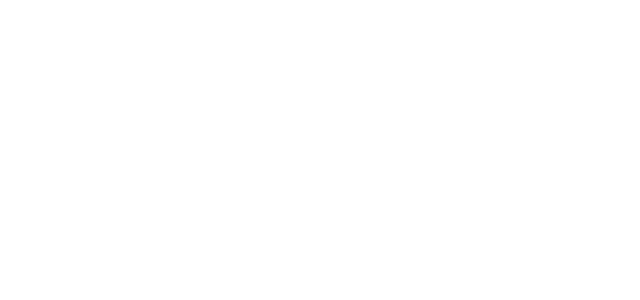
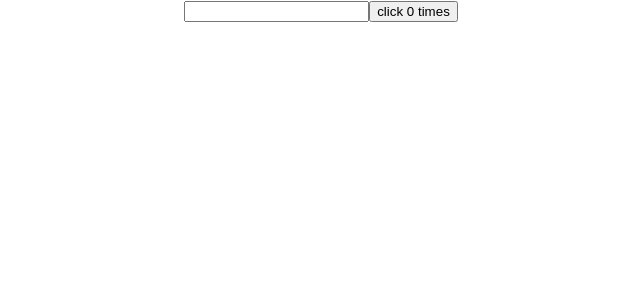
Before and after one commit to EdwinMLara/react-examples-general, a React (Create React App) app: page / in a window 1280 px wide. Shown: the top 300 px of the page, without its empty margins (319-959 px from the left). Built offline with nearby package versions, Linux system fonts and the light colour scheme.

Commit message:
uso de useEffect con condicionales

```diff
--- a/src/App.js
+++ b/src/App.js
@@ -19,6 +19,7 @@
       {/*<UserProvider value="vishwas">
         <ComponentC/>
       </UserProvider>*/}
+      <HoocounterOneUseeffec/>
     </div>
   );
 }
--- a/src/components/ClassCounterOne.js
+++ b/src/components/ClassCounterOne.js
@@ -4,7 +4,8 @@
     constructor(props) {
         super(props);
         this.state = {
-            count: 0
+            count: 0,
+            name: ''
          }
     }
 
@@ -13,12 +14,16 @@
     }
 
     componentDidUpdate(prevProps,prevState){
-        document.title =  `Clicked ${this.state.count} times `
+        if(prevState.count !== this.state.count){
+            console.log("Updating document title")
+            document.title =  `Clicked ${this.state.count} times `
+        }
     }
 
     render() {
         return (
             <div>
+                <input text="text" value={this.state.name} onChange={ e => {this.setState({name: e.target.value})}}/>
                 <button onClick={ () => this.setState({count: this.state.count + 1})}>
                     Click {this.state.count} times
                 </button>
--- a/src/components/HookcounterOneUseEffec.js
+++ b/src/components/HookcounterOneUseEffec.js
@@ -2,12 +2,16 @@
 
 function HookcounterOneUseEffec(){
     const [count, setCount] = useState(0)
+    const [name, setName] = useState('')
 
     useEffect(()=>{
+        console.log("Updating title");
         document.title = `You Clicked ${count} times`
-    })
+    },[count])
+
     return(
         <div>
+            <input type="text" value={name} onChange={e =>{setName(e.target.value)}}/>
             <button onClick={()=>setCount(count + 1)}>click {count} times</button>
         </div>
     )
```
